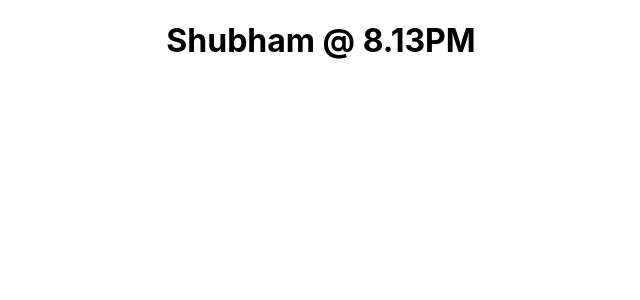
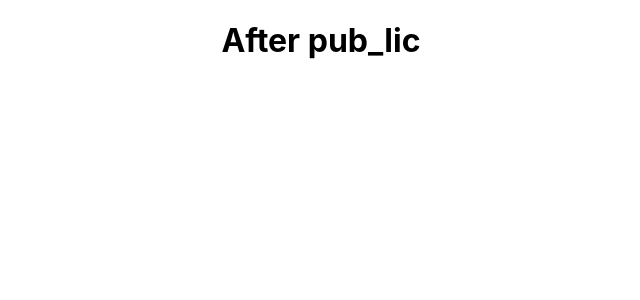
Before and after one commit to bytectrldev/mainweb, a React (Create React App) app: page / in a window 1280 px wide. Shown: the top 300 px of the page, without its empty margins (319-959 px from the left). Built offline with nearby package versions, Linux system fonts and the light colour scheme.

Commit message:
Update App.js
this shouldnt work

```diff
--- a/src/App.js
+++ b/src/App.js
@@ -3,7 +3,7 @@ import './App.css';
 function App() {
   return (
     <div className="App">
-      <h1>Shubham @ 8.13PM</h1>
+      <h1>After pub_lic</h1>
     </div>
   );
 }
```
